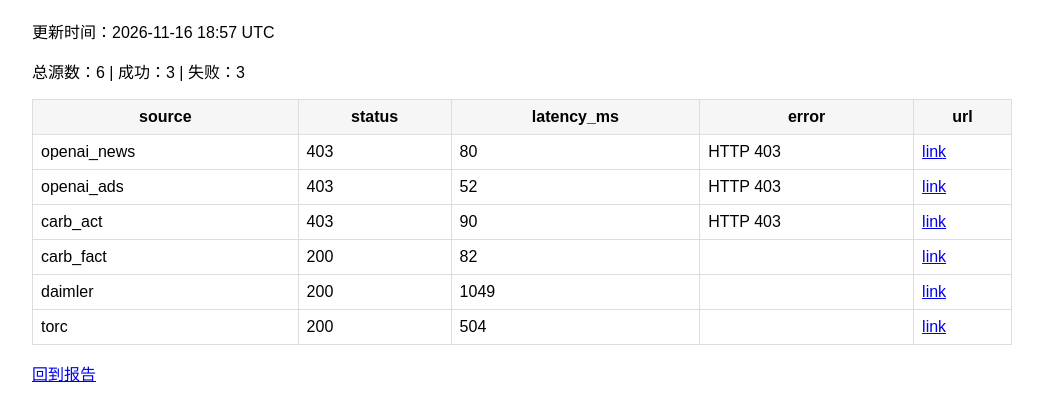
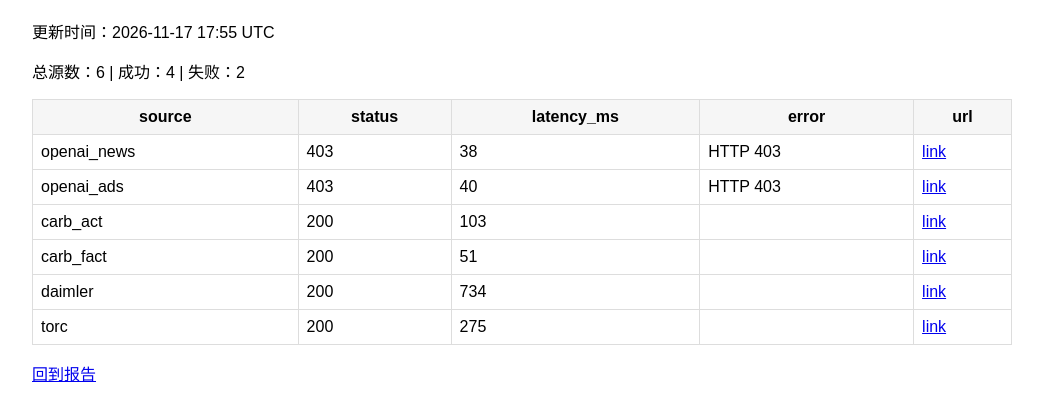
Before and after one commit to cyberpandame/ClawBrief, a plain HTML site: page monitoring.html in a window 1280 px wide. Shown: the part 70-490 px from the top of the page, without its empty margins (118-1161 px from the left). Drawn offline with Linux system fonts and the light colour scheme.

Commit message:
report: auto publish 2026-11-17 daily brief

```diff
--- a/monitoring.html
+++ b/monitoring.html
@@ -1,6 +1,6 @@
 <!doctype html><html><head><meta charset='utf-8'><meta name='viewport' content='width=device-width,initial-scale=1'><title>ClawBrief Monitoring</title>
 <style>body{font-family:Arial,sans-serif;max-width:980px;margin:20px auto;padding:0 12px}table{width:100%;border-collapse:collapse}td,th{border:1px solid #ddd;padding:8px}th{background:#f6f6f6}</style></head><body>
-<h1>ClawBrief 抓取监测</h1><p>更新时间：2026-11-16 18:57 UTC</p>
-<p>总源数：6 | 成功：3 | 失败：3</p>
+<h1>ClawBrief 抓取监测</h1><p>更新时间：2026-11-17 17:55 UTC</p>
+<p>总源数：6 | 成功：4 | 失败：2</p>
 <table><tr><th>source</th><th>status</th><th>latency_ms</th><th>error</th><th>url</th></tr>
-<tr><td>openai_news</td><td>403</td><td>80</td><td>HTTP 403</td><td><a href='https://openai.com/news/'>link</a></td></tr><tr><td>openai_ads</td><td>403</td><td>52</td><td>HTTP 403</td><td><a href='https://openai.com/index/new-ways-to-buy-chatgpt-ads/'>link</a></td></tr><tr><td>carb_act</td><td>403</td><td>90</td><td>HTTP 403</td><td><a href='https://ww2.arb.ca.gov/our-work/programs/advanced-clean-trucks'>link</a></td></tr><tr><td>carb_fact</td><td>200</td><td>82</td><td></td><td><a href='https://ww2.arb.ca.gov/resources/fact-sheets/advanced-clean-trucks-fact-sheet'>link</a></td></tr><tr><td>daimler</td><td>200</td><td>1049</td><td></td><td><a href='https://www.daimlertruck.com/en/innovation/powertrain/our-eportfolio'>link</a></td></tr><tr><td>torc</td><td>200</td><td>504</td><td></td><td><a href='https://torc.ai/'>link</a></td></tr></table><p><a href='./'>回到报告</a></p></body></html>
+<tr><td>openai_news</td><td>403</td><td>38</td><td>HTTP 403</td><td><a href='https://openai.com/news/'>link</a></td></tr><tr><td>openai_ads</td><td>403</td><td>40</td><td>HTTP 403</td><td><a href='https://openai.com/index/new-ways-to-buy-chatgpt-ads/'>link</a></td></tr><tr><td>carb_act</td><td>200</td><td>103</td><td></td><td><a href='https://ww2.arb.ca.gov/our-work/programs/advanced-clean-trucks'>link</a></td></tr><tr><td>carb_fact</td><td>200</td><td>51</td><td></td><td><a href='https://ww2.arb.ca.gov/resources/fact-sheets/advanced-clean-trucks-fact-sheet'>link</a></td></tr><tr><td>daimler</td><td>200</td><td>734</td><td></td><td><a href='https://www.daimlertruck.com/en/innovation/powertrain/our-eportfolio'>link</a></td></tr><tr><td>torc</td><td>200</td><td>275</td><td></td><td><a href='https://torc.ai/'>link</a></td></tr></table><p><a href='./'>回到报告</a></p></body></html>
```
Also changed, not shown: index.html (+1 -0 lines), 1 other file.
